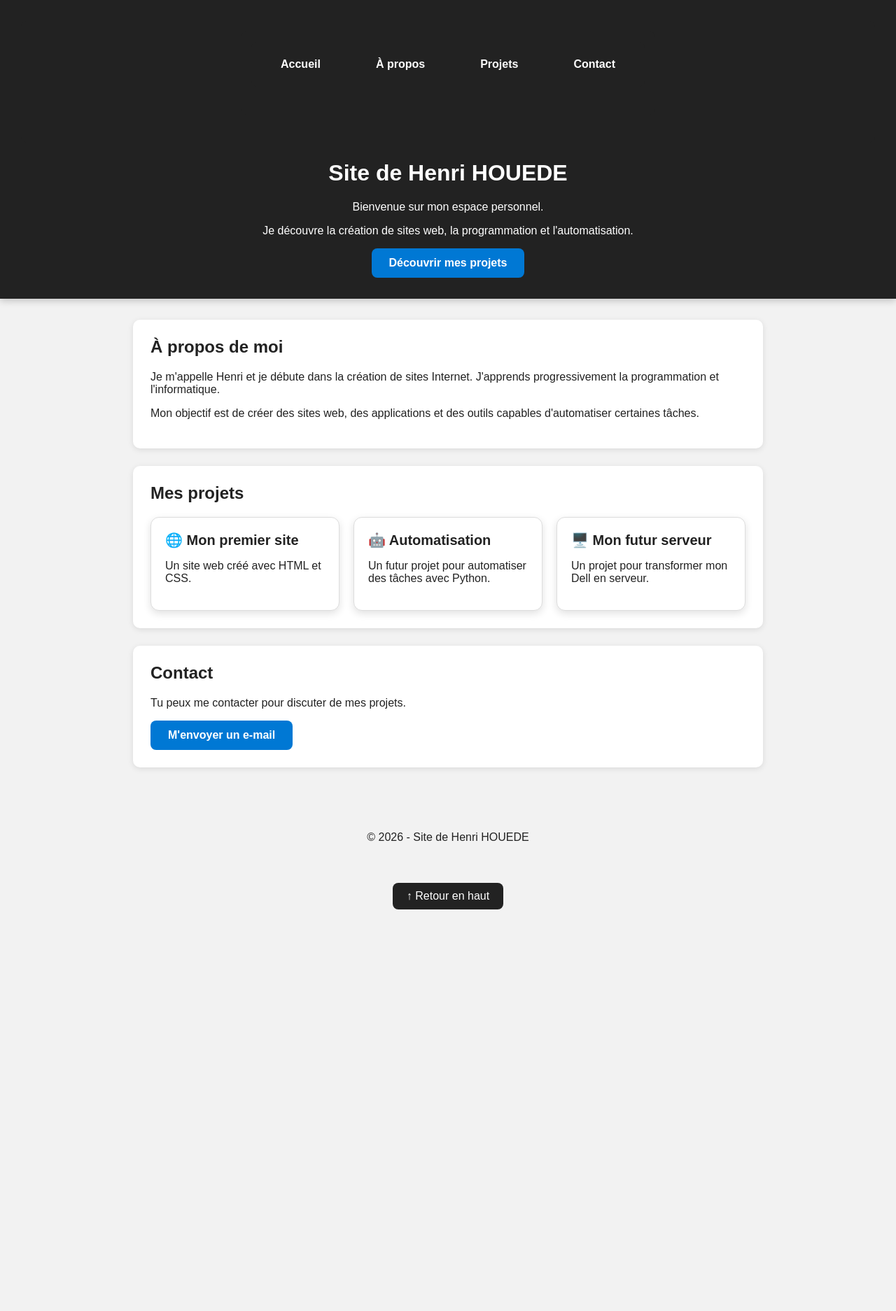
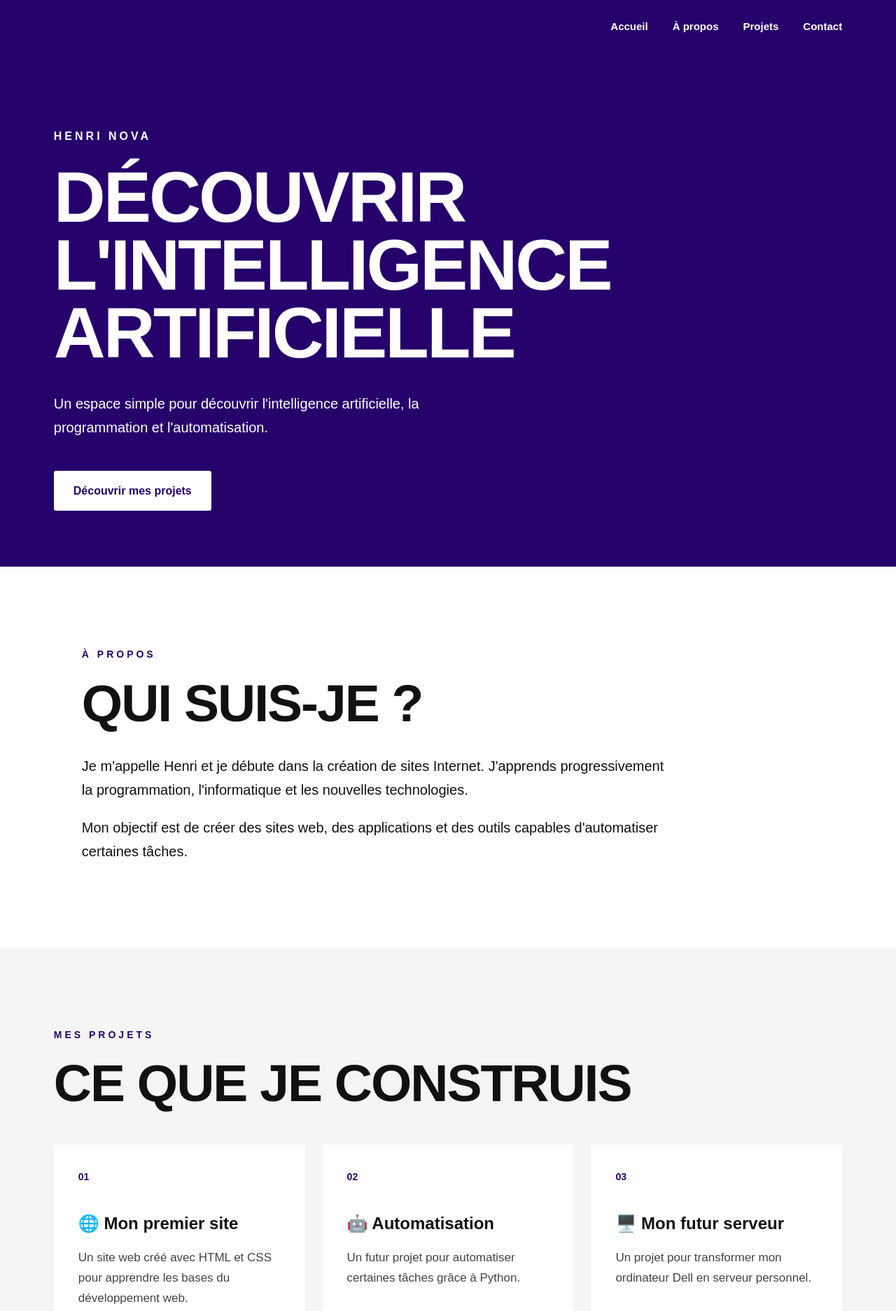
Before and after one commit to henri12-12/MonPremierSite, a plain HTML site: page index.html in a window 1280 px wide. Shown: the top 1874 px of the page at 70% size. Before the commit the page ends 1320 px from the top, so only its background shows below. Drawn offline with Linux system fonts and the light colour scheme.

Commit message:
Nouveau designe du site

```diff
--- a/index.html
+++ b/index.html
@@ -2,86 +2,142 @@
 <html lang="fr">
 
 <head>
+    <meta charset="UTF-8">
+    <meta name="viewport" content="width=device-width, initial-scale=1.0">
+
     <title>Henri Nova-IA pour débutants</title>
-<meta name="description" content="Henri Nova vous aide à découvrir l'intelligence artificielle simplement, avec un guide pratique pour débutants.">
+
+    <meta name="description"
+        content="Henri Nova vous aide à découvrir l'intelligence artificielle simplement, avec un guide pratique pour débutants.">
+
+    <meta name="google-site-verification"
+        content="OZF39q7vN2vM9IoZzB4W20CaZ8od_iQqp1C7knvapz4">
+
     <link rel="stylesheet" href="style.css">
-    <meta charset="UTF-8">
-    <metba name="viewport" content="width=device-width, initial-scale=1.0">
-        <meta name="google-site-verification" content="OZF39q7vN2vM9IoZzB4W20CaZ8od_iQqp1C7knvapz4" />
 </head>
 
 <body>
 
-    <header>
-        <nav>
-    <nav>
-    <nav>
+    <header class="hero">
+
+        <nav class="navigation">
             <a href="index.html">Accueil</a>
             <a href="a-propos.html">À propos</a>
             <a href="projets.html">Projets</a>
             <a href="contact.html">Contact</a>
         </nav>
-</nav>
-</nav>
-        <h1>Site de Henri HOUEDE</h1>
-        <p>Bienvenue sur mon espace personnel.</p>
-<p>Je découvre la création de sites web, la programmation et l'automatisation.</p>
-        <a href="#projets" class="bouton">Découvrir mes projets</a>
+
+        <div class="hero-contenu">
+            <p class="sous-titre">HENRI NOVA</p>
+
+            <h1>
+                DÉCOUVRIR<br>
+                L'INTELLIGENCE<br>
+                ARTIFICIELLE
+            </h1>
+
+            <p>
+                Un espace simple pour découvrir l'intelligence artificielle,
+                la programmation et l'automatisation.
+            </p>
+
+            <a href="#projets" class="bouton">
+                Découvrir mes projets
+            </a>
+        </div>
+
     </header>
+
 
     <main>
 
-        <section>
-            <h2 id="apropos">À propos de moi</h2>
+        <section class="section" id="apropos">
+
+            <p class="etiquette">À PROPOS</p>
+
+            <h2>QUI SUIS-JE ?</h2>
+
             <p>
-                Je m'appelle Henri et je débute dans la création de sites Internet.
-                J'apprends progressivement la programmation et l'informatique.
+                Je m'appelle Henri et je débute dans la création de sites
+                Internet. J'apprends progressivement la programmation,
+                l'informatique et les nouvelles technologies.
             </p>
+
             <p>
-    Mon objectif est de créer des sites web, des applications et des outils
-    capables d'automatiser certaines tâches.
+                Mon objectif est de créer des sites web, des applications
+                et des outils capables d'automatiser certaines tâches.
             </p>
+
         </section>
 
-        <section>
-            <h2 id="projets">Mes projets</h2>
+
+        <section class="section projets-section" id="projets">
+
+            <p class="etiquette">MES PROJETS</p>
+
+            <h2>CE QUE JE CONSTRUIS</h2>
+
             <div class="projets">
 
-    <div class="projet">
+                <article class="projet">
+                    <span class="numero">01</span>
                     <h3>🌐 Mon premier site</h3>
-        <p>Un site web créé avec HTML et CSS.</p>
+                    <p>
+                        Un site web créé avec HTML et CSS pour apprendre
+                        les bases du développement web.
+                    </p>
+                </article>
+
+                <article class="projet">
+                    <span class="numero">02</span>
+                    <h3>🤖 Automatisation</h3>
+                    <p>
+                        Un futur projet pour automatiser certaines tâches
+                        grâce à Python.
+                    </p>
+                </article>
+
+                <article class="projet">
+                    <span class="numero">03</span>
+                    <h3>🖥️ Mon futur serveur</h3>
+                    <p>
+                        Un projet pour transformer mon ordinateur Dell
+                        en serveur personnel.
+                    </p>
+                </article>
+
             </div>
 
-    <div class="projet">
-        <h3>🤖 Automatisation</h3>
-        <p>Un futur projet pour automatiser des tâches avec Python.</p>
-    </div>
-
-    <div class="projet">
-        <h3>🖥️ Mon futur serveur</h3>
-        <p>Un projet pour transformer mon Dell en serveur.</p>
-    </div>
-
-</div>
         </section>
 
-        <section>
-            <h2 id="contact">Contact</h2>
+
+        <section class="section contact-section" id="contact">
+
+            <p class="etiquette">CONTACT</p>
+
+            <h2>PARLONS DE MES PROJETS</h2>
+
             <p>
-    Tu peux me contacter pour discuter de mes projets.
+                Tu peux me contacter pour discuter de mes projets,
+                de programmation ou d'intelligence artificielle.
             </p>
 
             <a href="mailto:ton-adresse@email.com" class="bouton">
                 M'envoyer un e-mail
             </a>
+
         </section>
 
     </main>
 
+
     <footer>
-        <p>© 2026 - Site de Henri HOUEDE</p>
+        <p>© 2026 - Henri HOUEDE</p>
+
+        <a href="#" class="retour-haut">
+            ↑ Retour en haut
+        </a>
     </footer>
-    <a href="#" class="retour-haut">↑ Retour en haut</a>
 
 </body>
 
--- a/style.css
+++ b/style.css
@@ -1,235 +1,317 @@
-body {
-    font-family: Arial, sans-serif;
-    margin: 0;
-    background-color: #f2f2f2;
-    color: #222;
-}
-
-header {
-    background-color: #222;
-    color: white;
-    text-align: center;
-    padding: 30px;
-}
-
-nav {
-    margin-bottom: 25px;
-}
-
-nav a {
-    color: white;
-    text-decoration: none;
-    margin: 0 15px;
-    font-weight: bold;
-}
-
-nav a:hover {
-    text-decoration: underline;
-}
-
-main {
-    max-width: 900px;
-    margin: auto;
-    padding: 30px;
-}
-
-section {
-    background-color: white;
-    margin-bottom: 25px;
-    padding: 25px;
-    border-radius: 10px;
-}
-
-footer {
-    text-align: center;
-    padding: 20px;
-}
-
-.bouton {
-    display: inline-block;
-    padding: 12px 25px;
-    background-color: #0078d4;
-    color: white;
-    text-decoration: none;
-    border-radius: 8px;
-    font-weight: bold;
-}
-
-.bouton:hover {
-    background-color: #005a9e;
-}
+/* =========================
+   STYLE GÉNÉRAL
+========================= */
 
 html {
     scroll-behavior: smooth;
 }
 
-header {
-    box-shadow: 0 3px 10px rgba(0, 0, 0, 0.2);
+* {
+    box-sizing: border-box;
 }
 
-section {
-    box-shadow: 0 2px 8px rgba(0, 0, 0, 0.1);
+body {
+    margin: 0;
+    font-family: Arial, Helvetica, sans-serif;
+    background-color: #ffffff;
+    color: #111111;
+    line-height: 1.7;
 }
 
-h2 {
-    margin-top: 0;
+
+/* =========================
+   EN-TÊTE / MENU
+========================= */
+
+.hero {
+    background-color: #26006b;
+    color: white;
+    min-height: 650px;
+    padding: 25px 6% 80px;
+}
+
+.navigation {
+    display: flex;
+    justify-content: flex-end;
+    align-items: center;
+    gap: 35px;
+    max-width: 1200px;
+    margin: 0 auto;
+}
+
+.navigation a {
+    color: white;
+    text-decoration: none;
+    font-weight: bold;
+    font-size: 15px;
+    transition: opacity 0.2s ease;
+}
+
+.navigation a:hover {
+    opacity: 0.7;
+}
+
+
+/* =========================
+   GRANDE BANNIÈRE
+========================= */
+
+.hero-contenu {
+    max-width: 1200px;
+    margin: 130px auto 0;
+}
+
+.sous-titre {
+    font-size: 16px;
+    font-weight: bold;
+    letter-spacing: 4px;
+    margin-bottom: 25px;
+}
+
+.hero h1 {
+    margin: 0;
+    font-size: clamp(50px, 8vw, 105px);
+    line-height: 0.95;
+    font-weight: 900;
+    letter-spacing: -3px;
+}
+
+.hero-contenu > p:not(.sous-titre) {
+    max-width: 650px;
+    margin-top: 35px;
+    font-size: 20px;
+}
+
+
+/* =========================
+   BOUTONS
+========================= */
+
+.bouton {
+    display: inline-block;
+    margin-top: 25px;
+    padding: 15px 28px;
+    background-color: white;
+    color: #26006b;
+    text-decoration: none;
+    font-weight: bold;
+    border-radius: 3px;
+    transition: 0.2s ease;
+}
+
+.bouton:hover {
+    transform: translateY(-3px);
+}
+
+
+/* =========================
+   SECTIONS
+========================= */
+
+.section {
+    max-width: 1200px;
+    margin: 0 auto;
+    padding: 100px 6%;
+}
+
+.etiquette {
+    font-size: 14px;
+    font-weight: bold;
+    letter-spacing: 4px;
+    color: #26006b;
+    margin-bottom: 20px;
+}
+
+.section h2 {
+    margin: 0 0 35px;
+    font-size: clamp(40px, 6vw, 75px);
+    line-height: 1;
+    font-weight: 900;
+    letter-spacing: -2px;
+}
+
+.section > p:not(.etiquette) {
+    max-width: 850px;
+    font-size: 20px;
+}
+
+
+/* =========================
+   PROJETS
+========================= */
+
+.projets-section {
+    background-color: #f5f5f5;
+    max-width: none;
+    padding-left: 6%;
+    padding-right: 6%;
+}
+
+.projets-section > * {
+    max-width: 1200px;
+    margin-left: auto;
+    margin-right: auto;
+}
+
+.projets-section .etiquette {
+    margin-bottom: 20px;
 }
 
 .projets {
-    display: flex;
-    gap: 20px;
-    flex-wrap: wrap;
+    display: grid;
+    grid-template-columns: repeat(3, 1fr);
+    gap: 25px;
+    margin-top: 50px;
 }
 
 .projet {
-    flex: 1;
-    min-width: 200px;
-    padding: 20px;
-    background-color: #f8f8f8;
-    border-radius: 10px;
-    border: 1px solid #ddd;
-    transition: transform 0.2s;
+    position: relative;
+    background-color: white;
+    padding: 35px;
+    min-height: 280px;
+    border: none;
+    border-radius: 0;
+    box-shadow: none;
+    transition: transform 0.25s ease;
 }
 
 .projet:hover {
-    transform: translateY(-5px);
+    transform: translateY(-8px);
+}
+
+.numero {
+    display: block;
+    color: #26006b;
+    font-size: 14px;
+    font-weight: bold;
+    margin-bottom: 40px;
 }
 
 .projet h3 {
-    margin-top: 0;
+    margin: 0 0 20px;
+    font-size: 24px;
+    line-height: 1.2;
+}
+
+.projet p {
+    margin: 0;
+    font-size: 17px;
+    color: #444444;
+}
+
+
+/* =========================
+   CONTACT
+========================= */
+
+.contact-section {
+    text-align: left;
+}
+
+.contact-section .bouton {
+    background-color: #26006b;
+    color: white;
+}
+
+.contact-section .bouton:hover {
+    background-color: #16003f;
+}
+
+
+/* =========================
+   PIED DE PAGE
+========================= */
+
+footer {
+    background-color: #111111;
+    color: white;
+    text-align: center;
+    padding: 45px 20px;
+}
+
+footer p {
+    margin: 0;
 }
 
 .retour-haut {
-    display: block;
-    width: fit-content;
-    margin: 20px auto;
+    display: inline-block;
+    margin-top: 25px;
     padding: 10px 20px;
-    background-color: #222;
-    color: white;
+    background-color: white;
+    color: #111111;
     text-decoration: none;
-    border-radius: 8px;
+    border-radius: 3px;
+    font-weight: bold;
 }
 
 .retour-haut:hover {
-    background-color: #444;
+    background-color: #dddddd;
 }
 
-nav {
-    display: flex;
-    justify-content: center;
-    gap: 25px;
-    flex-wrap: wrap;
-}
 
-nav a {
-    transition: transform 0.2s;
-}
+/* =========================
+   VERSION MOBILE
+========================= */
 
-nav a:hover {
-    transform: translateY(-2px);
-}
+@media (max-width: 700px) {
 
-@media (max-width: 600px) {
-    nav {
-        flex-direction: column;
-        align-items: center;
-        gap: 12px;
+    .hero {
+        min-height: 600px;
+        padding: 20px 25px 60px;
+    }
+
+    .navigation {
+        justify-content: center;
+        gap: 18px;
+        flex-wrap: wrap;
+    }
+
+    .navigation a {
+        font-size: 13px;
+    }
+
+    .hero-contenu {
+        margin-top: 100px;
+    }
+
+    .hero h1 {
+        font-size: 52px;
+        letter-spacing: -2px;
+    }
+
+    .hero-contenu > p:not(.sous-titre) {
+        font-size: 17px;
+    }
+
+    .section {
+        padding: 70px 25px;
+    }
+
+    .section h2 {
+        font-size: 42px;
+    }
+
+    .section > p:not(.etiquette) {
+        font-size: 18px;
+    }
+
+    .projets-section {
+        padding-left: 25px;
+        padding-right: 25px;
     }
 
     .projets {
-        flex-direction: column;
-    }
-
-    main {
-        padding: 15px;
-    }
-
-    header {
-        padding: 20px;
-    }
-
-    h1 {
-        font-size: 28px;
-    }
-}
-
-nav {
-    background-color: #222;
-    padding: 15px;
-    border-radius: 8px;
-}
-
-nav a {
-    color: white;
-    text-decoration: none;
-    font-weight: bold;
-    padding: 8px 12px;
-    border-radius: 5px;
-}
-
-nav a:hover {
-    background-color: #444;
-}
-
-button, .btn {
-    display: inline-block;
-    background-color: #008cff;
-    color: white;
-    padding: 12px 20px;
-    border-radius: 8px;
-    text-decoration: none;
-    font-weight: bold;
-    border: none;
-    cursor: pointer;
-}
-
-button:hover, .btn:hover {
-    background-color: #006dcc;
-}
-
-.projet {
-    background-color: white;
-    padding: 20px;
-    border-radius: 12px;
-    box-shadow: 0 4px 12px rgba(0, 0, 0, 0.12);
-    transition: transform 0.2s ease;
-}
-
-.projet:hover {
-    transform: translateY(-5px);
-}
-
-.projet h3 {
-    margin-top: 0;
-    margin-bottom: 10px;
-    font-size: 20px;
-}
-
-@media (max-width: 600px) {
-    .projets {
         grid-template-columns: 1fr;
+        gap: 20px;
+        margin-top: 35px;
     }
 
     .projet {
-        width: 100%;
-        box-sizing: border-box;
+        min-height: auto;
+        padding: 30px;
+    }
+
+    .numero {
+        margin-bottom: 25px;
     }
 }
-
-@media (max-width: 600px) {
-    body {
-        font-size: 16px;
-    }
-
-    h1 {
-        font-size: 30px;
-    }
-
-    h2 {
-        font-size: 24px;
-    }
-
-    .projet {
-        padding: 18px;
-    }
-}
```
Also changed, not shown: contact.html (+33 -5 lines). Lines whose indentation alone changed are shown as unchanged.
